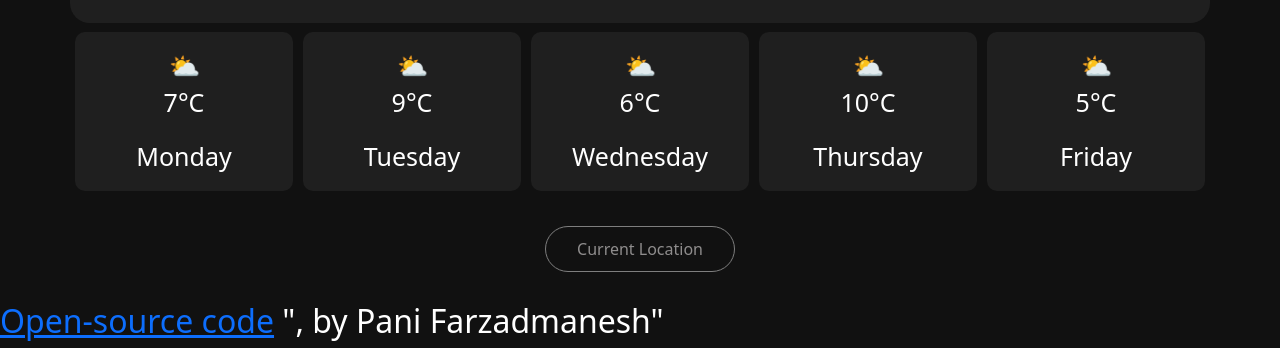
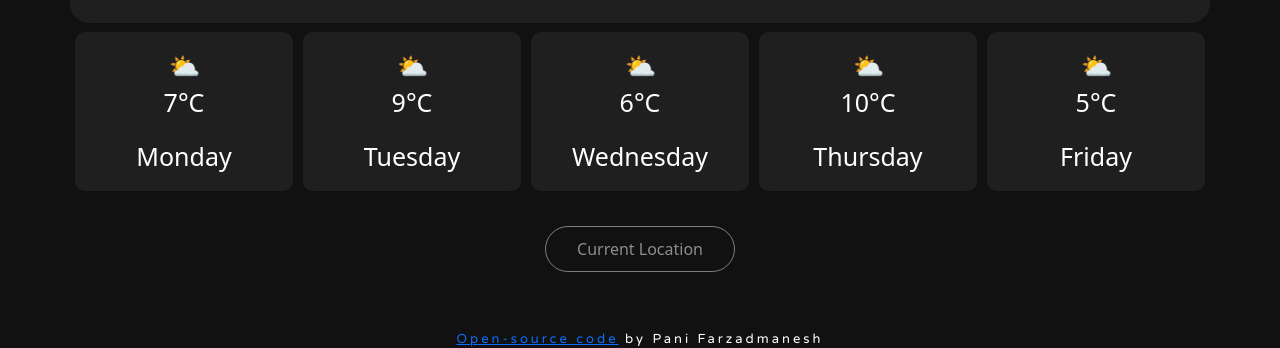
Before and after one commit to panifarz/WeatherApp, a website built with Parcel: page index.html in a window 1280 px wide. Shown: the part 491-839 px from the top of the page. Built offline with nearby package versions, Linux system fonts and the light colour scheme.

Commit message:
open source code css

```diff
--- a/index.html
+++ b/index.html
@@ -102,8 +102,8 @@
       </form>
     </div>
     <h2>
-      <a href="https://github.com/panifarz/WeatherApp">Open-source code</a> ",
-      by Pani Farzadmanesh"
+      <a href="https://github.com/panifarz/WeatherApp">Open-source code</a> by
+      Pani Farzadmanesh
     </h2>
     <script src="src/index.js"></script>
   </body>
--- a/src/styles.css
+++ b/src/styles.css
@@ -112,3 +112,14 @@ form#location-form {
   width: 100%;
   justify-content: center;
 }
+h2 {
+  text-align: center;
+  font-family: "Lato", sans-serif;
+  font-family: "PT Sans", sans-serif;
+  font-family: "Varela Round", sans-serif;
+  font-weight: thin;
+  letter-spacing: 3px;
+  margin-bottom: 30px;
+  margin-top: 30px;
+  font-size: small;
+}
```
